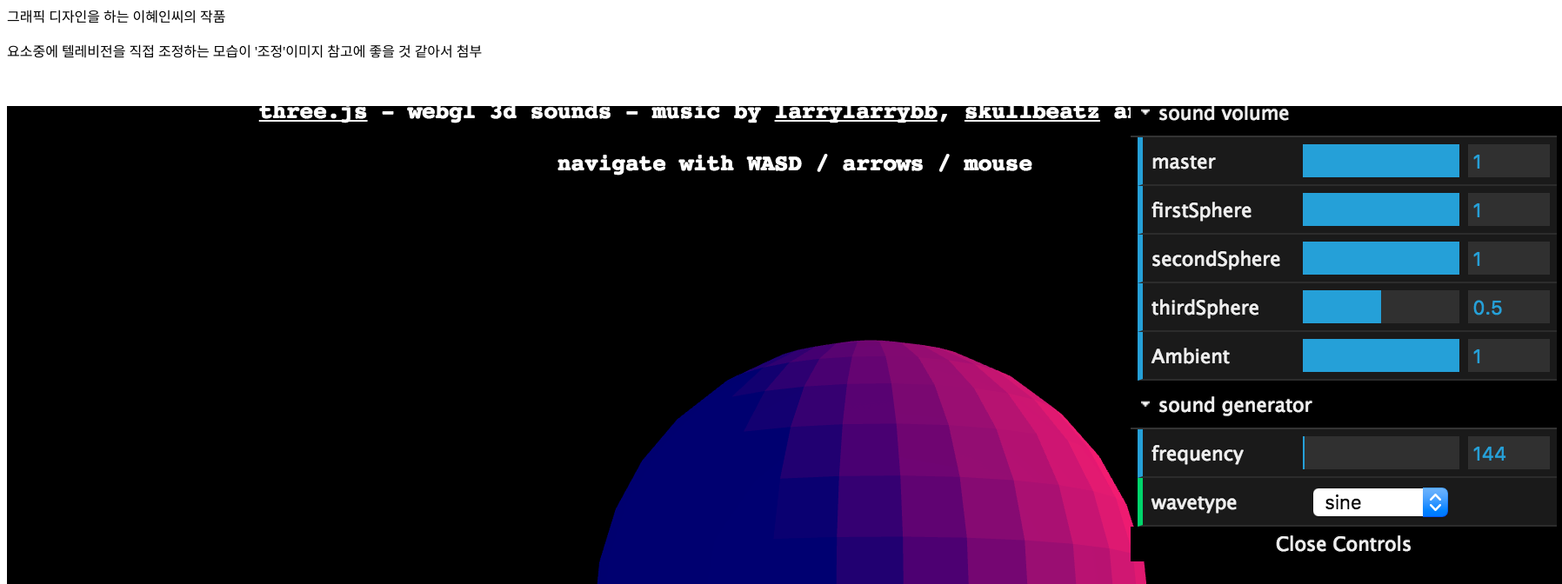
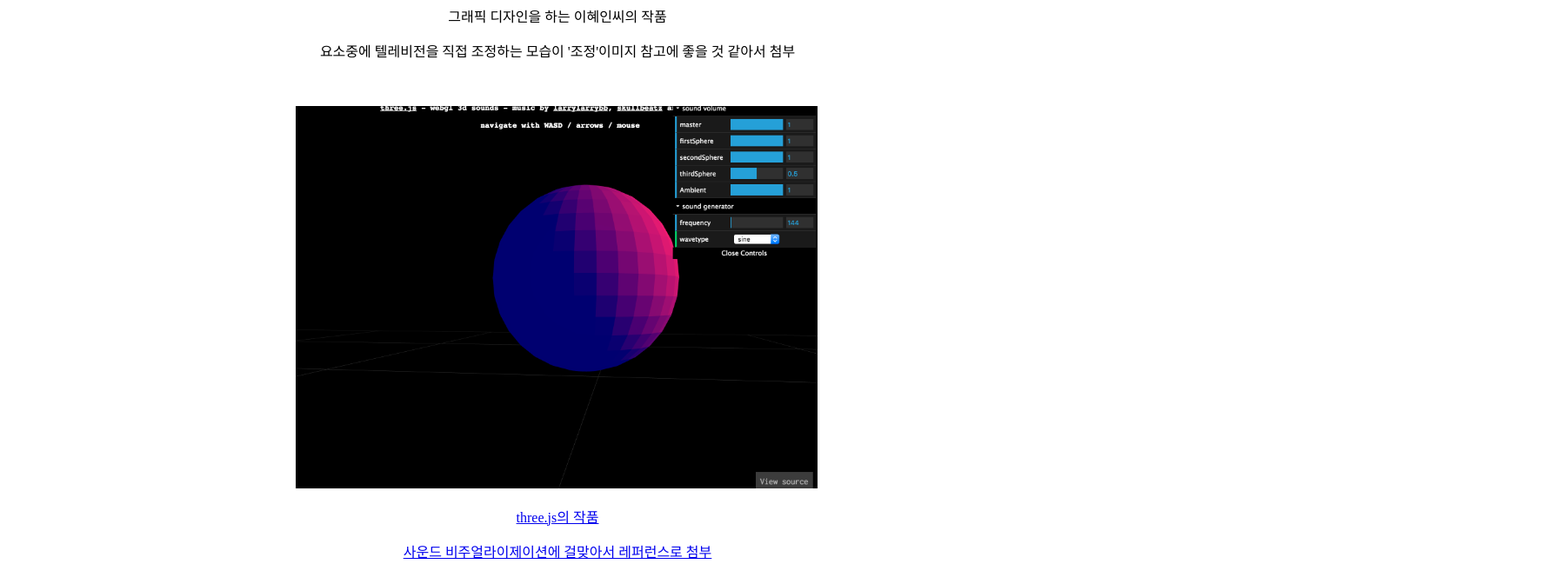
Before and after one commit to haehaehae/dpb2-first-project, a plain HTML site: page reference.html in a window 1280 px wide. Shown: the part 1240-1912 px from the top of the page at 87% size, 1796 px wide, since content can reach past the window. Drawn offline with Linux system fonts and the light colour scheme; a script that the page names is missing.

Commit message:
Update reference.html

```diff
--- a/reference.html
+++ b/reference.html
@@ -1,4 +1,5 @@
 <!doctype html>
+<center>
 <img src="https://lh3.googleusercontent.com/UdxMpg4NuVoARqNlZGVSpzHKRvW3e6vQzTTWl-wvdRR8knG5gN3PhcCVgWdOq-a3GbOpFEOzq1y7cuC0CN9_iMG4htOO8WHaMdKrYNY">
 <p>Google의 힙합 탄생 44주년 기념 이벤트</p>
 <p>LP판을 직접 끌어와서 음악을 들을 수 있도록 하고 LP재생도구를 직접 조정할 수 있음</p>
@@ -11,7 +12,11 @@
 <p>요소중에 텔레비전을 직접 조정하는 모습이 '조정'이미지 참고에 좋을 것 같아서 첨부</p>
 <br>
 <br>
-<img src="./reference_threejs.png">
-<p>https://threejs.org/examples/?q=sound#misc_sound</p>
+<img src="./reference_threejs.png" width="600">
+<a href="https://threejs.org/examples/?q=sound#misc_sound"target="_blank">
 <p>three.js의 작품</p>
 <p>사운드 비주얼라이제이션에 걸맞아서 레퍼런스로 첨부</p>
+
+<style>
+  p{padding-left: 2px;}
+  </style>
```
